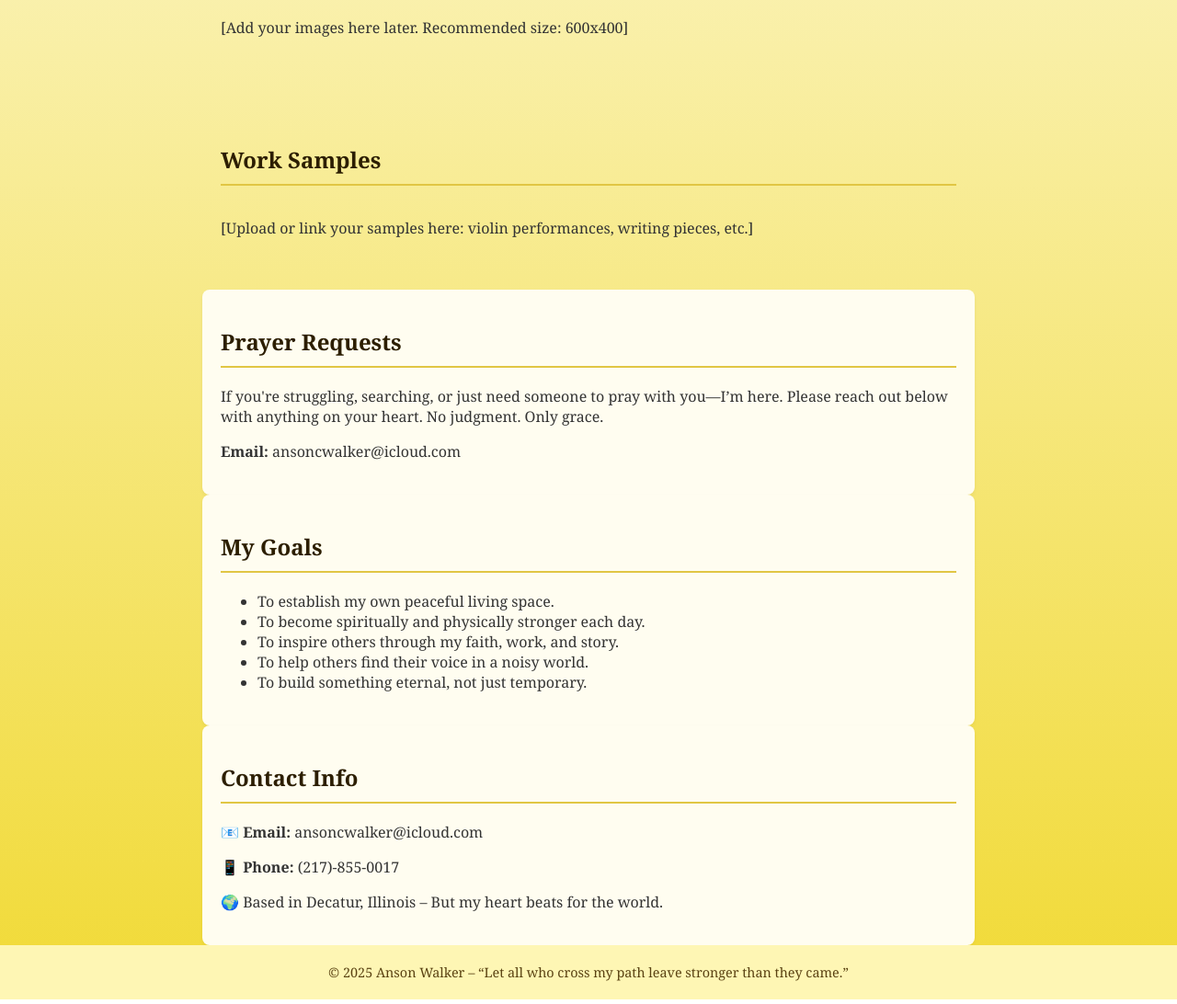
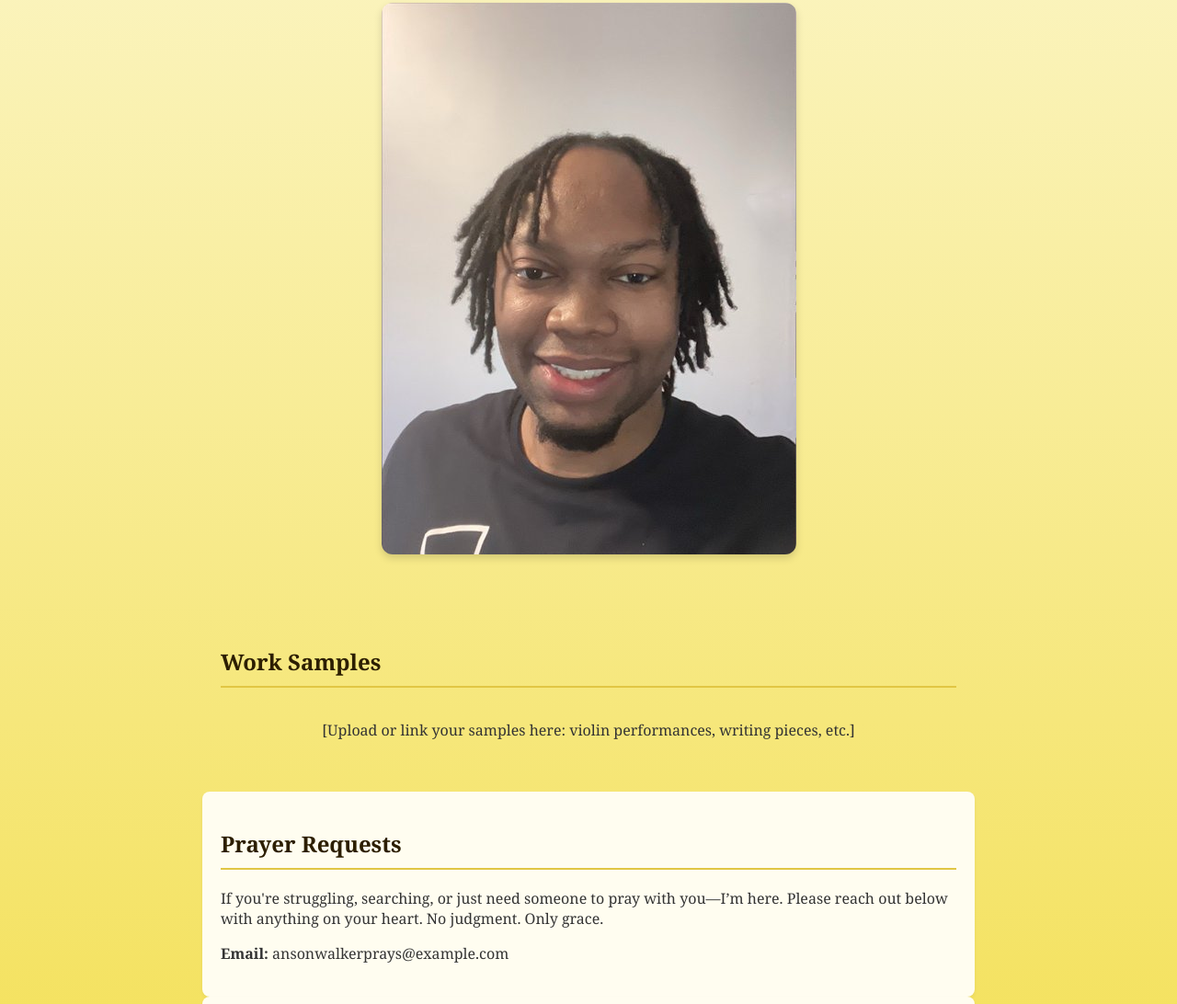
Before and after one commit to Broad267/Checktheboxes, a plain HTML site: page index.html in a window 1280 px wide. Shown: the part 586-1678 px from the top of the page at 92% size. Drawn offline with Linux system fonts and the light colour scheme.

Commit message:
Add files via upload

```diff
--- a/index.html
+++ b/index.html
@@ -42,11 +42,13 @@
       display: flex;
       flex-wrap: wrap;
       gap: 15px;
+      justify-content: center;
     }
     .photos img, .work-samples img {
       max-width: 100%;
       height: auto;
-      border-radius: 8px;
+      border-radius: 12px;
+      box-shadow: 0 4px 8px rgba(0,0,0,0.15);
     }
     .contact, .goals, .prayer {
       background: #fffdf0;
@@ -77,7 +79,7 @@
   <section>
     <h2>Photo Spot</h2>
     <div class="photos">
-      <p>[Add your images here later. Recommended size: 600x400]</p>
+      <img src="anson_photo_web.jpg" alt="Anson Walker">
     </div>
   </section>
 
@@ -91,7 +93,7 @@
   <section class="prayer">
     <h2>Prayer Requests</h2>
     <p>If you're struggling, searching, or just need someone to pray with you—I’m here. Please reach out below with anything on your heart. No judgment. Only grace.</p>
-    <p><strong>Email:</strong> ansoncwalker@icloud.com</p>
+    <p><strong>Email:</strong> ansonwalkerprays@example.com</p>
   </section>
 
   <section class="goals">
@@ -107,8 +109,8 @@
 
   <section class="contact">
     <h2>Contact Info</h2>
-    <p>📧 <strong>Email:</strong> ansoncwalker@icloud.com</p>
-    <p>📱 <strong>Phone:</strong> (217)-855-0017</p>
+    <p>📧 <strong>Email:</strong> ansonwalker@example.com</p>
+    <p>📱 <strong>Phone:</strong> (555) 123-4567</p>
     <p>🌍 Based in Decatur, Illinois – But my heart beats for the world.</p>
   </section>
 
```
Also changed, not shown: anson_photo_web.jpg (added).
